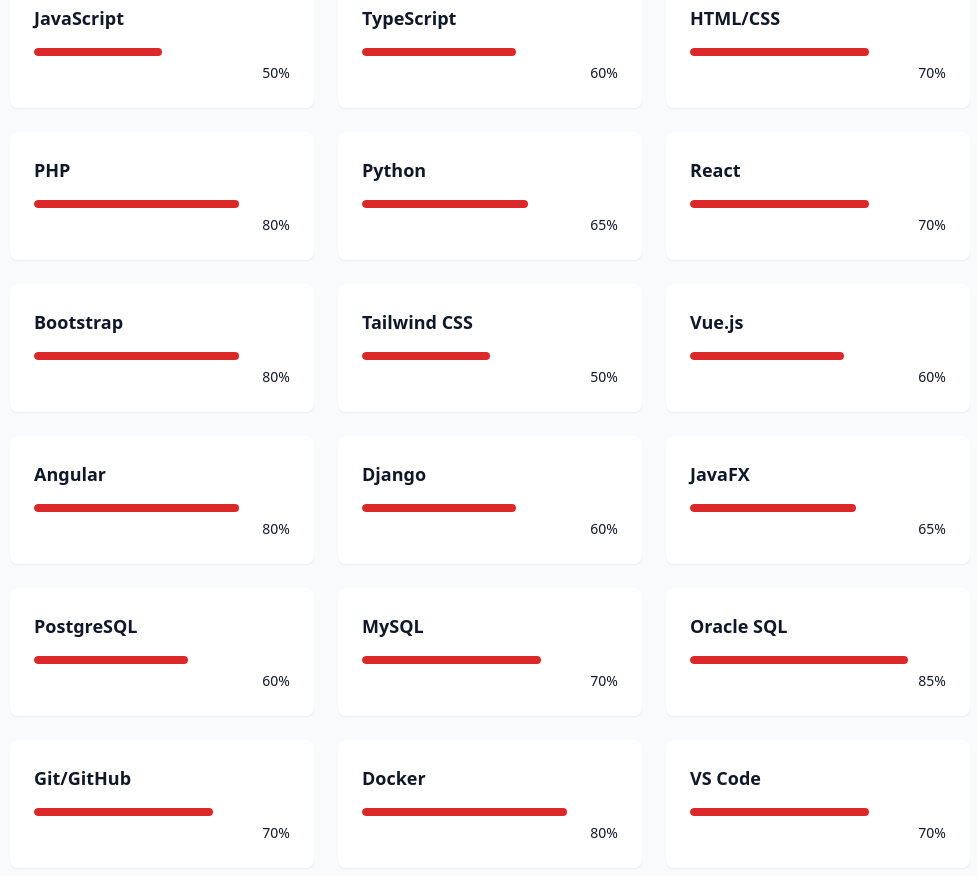
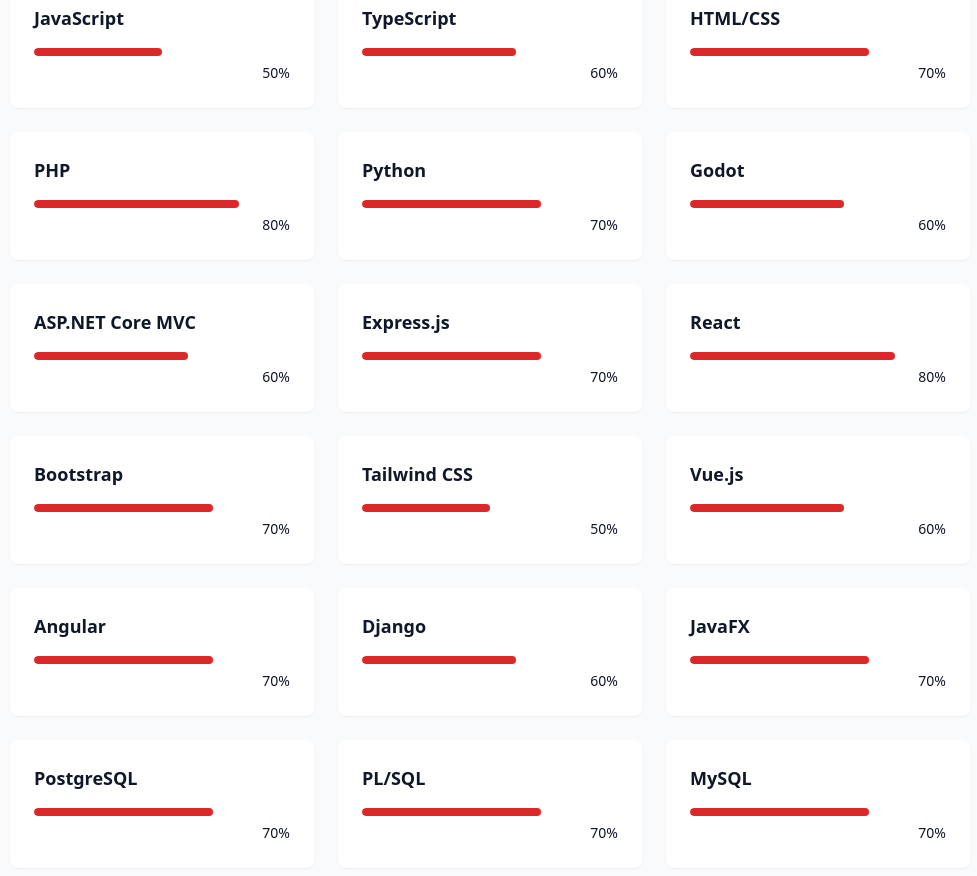
Before and after one commit to NicodeH/portfolio-mern, a React (Vite) app in the folder client/: page / in a window 1280 px wide. Shown: the part 1880-2756 px from the top of the page, without its empty margins (150-1127 px from the left). Built offline with nearby package versions, Linux system fonts and the light colour scheme; no server answers.

Commit message:
New skills added + skills revaluated

```diff
--- a/client/src/components/SkillsSection.jsx
+++ b/client/src/components/SkillsSection.jsx
@@ -4,28 +4,33 @@
 // List of skills, each with a name, level (percentage), and category
 const skills = [
     // Languages
-    { name: "C#", level: 50, category: "language" },
+    { name: "C#", level: 70, category: "language" },
     { name: "C", level: 60, category: "language" },
-    { name: "Java", level: 80, category: "language" },
+    { name: "Java", level: 90, category: "language" },
     { name: "JavaScript", level: 50, category: "language" },
     { name: "TypeScript", level: 60, category: "language" },
     { name: "HTML/CSS", level: 70, category: "language" },
     { name: "PHP", level: 80, category: "language" },
-    { name: "Python", level: 65, category: "language" },
+    { name: "Python", level: 70, category: "language" },
+    { name: "Godot", level: 60, category: "language" },
 
     // Frameworks
-    { name: "React", level: 70, category: "framework" },
-    { name: "Bootstrap", level: 80, category: "framework" },
+    { name: "ASP.NET Core MVC", level: 60, category: "framework" },
+    { name: "Express.js", level: 70, category: "framework" },
+    { name: "React", level: 80, category: "framework" },
+    { name: "Bootstrap", level: 70, category: "framework" },
     { name: "Tailwind CSS", level: 50, category: "framework" },
     { name: "Vue.js", level: 60, category: "framework" },
-    { name: "Angular", level: 80, category: "framework" },
+    { name: "Angular", level: 70, category: "framework" },
     { name: "Django", level: 60, category: "framework" },
-    { name: "JavaFX", level: 65, category: "framework" },
+    { name: "JavaFX", level: 70, category: "framework" },
 
     // Database
-    { name: "PostgreSQL", level: 60, category: "database" },
+    { name: "PostgreSQL", level: 70, category: "database" },
+    { name: "PL/SQL", level: 70, category: "database" },
     { name: "MySQL", level: 70, category: "database" },
-    { name: "Oracle SQL", level: 85, category: "database" },
+    { name: "SQLite", level: 60, category: "database" },
+    { name: "Oracle SQL", level: 90, category: "database" },
 
     // Tools
     { name: "Git/GitHub", level: 70, category: "tools" },
@@ -34,9 +39,9 @@
     { name: "phpMyAdmin", level: 70, category: "tools" },
 
     // Others
-    { name: "Node.js", level: 50, category: "other" },
-    { name: "API Rest", level: 65, category: "other" },
-    { name: "Junit", level: 75, category: "other" },
+    { name: "Node.js", level: 70, category: "other" },
+    { name: "API Rest", level: 70, category: "other" },
+    { name: "Junit", level: 80, category: "other" },
 ];
 
 // List of categories for filtering
--- a/client/src/pages/ProjectForm.jsx
+++ b/client/src/pages/ProjectForm.jsx
@@ -41,11 +41,16 @@
 
   // List of categories/tags user can select from
   const categories = [
-    "C#", "C", "Java", "JavaScript", "TypeScript", "HTML/CSS", "PHP", "Python", "Powershell", "GDScript",
-    "React", "Bootstrap", "Tailwind CSS", "Vue.js", "Angular", "Django", "JavaFX", "Express.js",
-    "PostgreSQL", "MySQL", "Oracle SQL", "MongoDB", "PL/SQL",
-    "VS Code", "PyCharm", "IntelliJ IDEA",
-    "phpMyAdmin", "Node.js", "API Rest", "Junit", "Multer", "JWT", "Git/GitHub/Framagit", "Docker", "AWS", "GLPI", "Zabbix", "Cloudinary", "Godot", "Winget"
+    "API Rest", "Angular", "ASP.NET Core MVC", "AWS", "Bootstrap",
+    "C", "C#", "Cloudinary", "Docker", "Django",
+    "Express.js", "GDScript", "Git/GitHub/Framagit", "GLPI", "Godot",
+    "HTML/CSS", "IntelliJ IDEA", "Java", "JavaFX", "JavaScript",
+    "JWT", "Junit", "Matplotlib", "MongoDB", "Multer",
+    "MySQL", "Node.js", "Numpy", "Oracle SQL", "PHP",
+    "PL/SQL", "Pandas", "PostgreSQL", "PyCharm", "Powershell",
+    "Python", "React", "Scikit-learn", "SQLite", "Tailwind CSS",
+    "TypeScript", "VS Code", "Visual Studio", "Vue.js", "Winget", "Zabbix",
+    "phpMyAdmin"
   ];
 
   // When component mounts or id changes, fetch project data if editing
```
